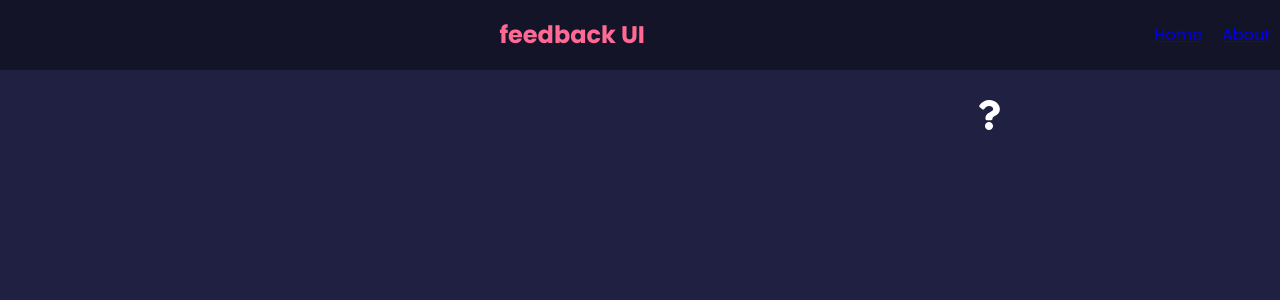
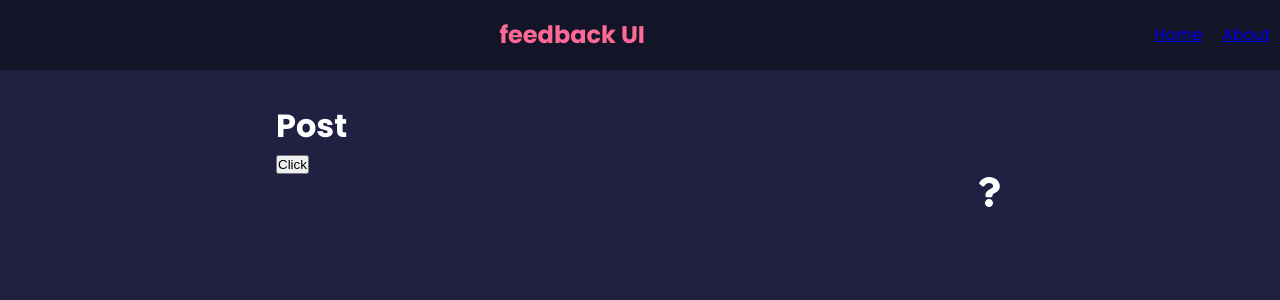
Before and after one commit to barbimt/feedback-app, a React (Create React App) app: page /post in a window 1280 px wide. Shown: the top 300 px of the page. Built offline with nearby package versions, Linux system fonts and the light colour scheme.

Commit message:
Navigate & Nested Routes

```diff
--- a/src/App.js
+++ b/src/App.js
@@ -69,7 +69,7 @@
           ></Route>
           <Route path="/about" element={<AboutPage />} />
 
-        <Route path="/post/:id/:name" element={<Post />} />
+        <Route path="/post/*" element={<Post />} />
         </Routes>
         <AboutIconLink />
       </div>
--- a/src/components/Post.jsx
+++ b/src/components/Post.jsx
@@ -1,12 +1,25 @@
 
-import {useParams} from 'react-router-dom'
+import {Navigate, useNavigate, Routes, Route} from 'react-router-dom'
 
 function Post() {
-    const params = useParams()
+  const status = 200;
+  const navigate = useNavigate();
+
+
+  const onClick = () => {
+    console.log('hello');
+    navigate('/about')
+  }
+  if(status === 404){
+   return <Navigate to='/notfound'/>
+  }
   return (
     <div>
-      <h1>Post {params.id}</h1>
-      <p>Name: {params.name}</p>
+      <h1>Post </h1>
+      <button onClick={onClick}>Click</button>
+     <Routes>
+       <Route path='/show' element={<h1>Hello World</h1>}/>
+     </Routes>
     </div>
   )
 }
```
